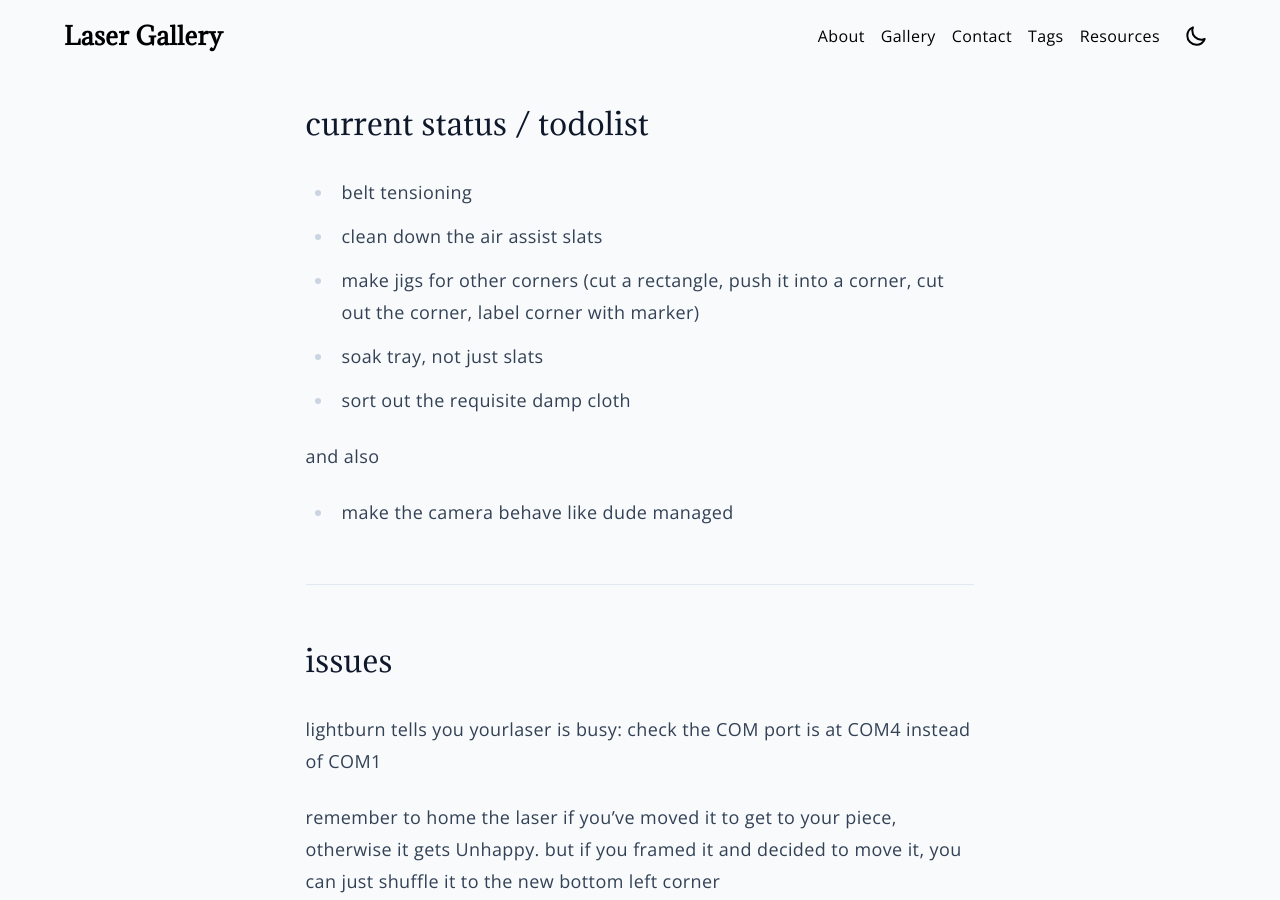
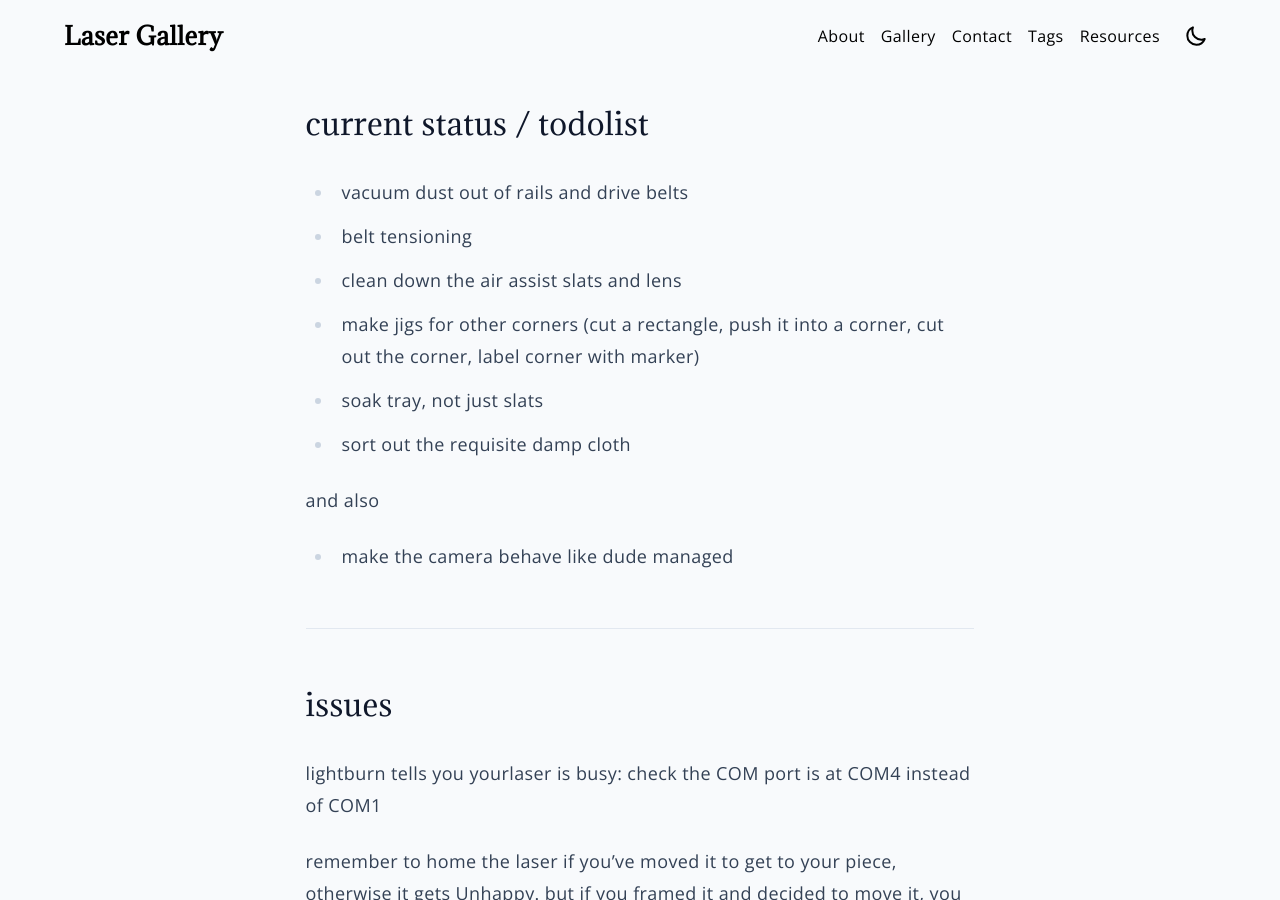
Before and after one commit to paper-engineer/laser-gallery, a Jekyll site: the page built from docs/_pages/troubleshooting.md, in a window 1280 px wide and 900 px high. Built offline with Jekyll 4.4.1, drawn with Linux system fonts in a browser that asks for light colours.

Commit message:
Update troubleshooting.md

```diff
--- a/docs/_pages/troubleshooting.md
+++ b/docs/_pages/troubleshooting.md
@@ -5,8 +5,9 @@ layout: page
 
 ## current status / todolist
 
+- vacuum dust out of rails and drive belts
 - belt tensioning
-- clean down the air assist slats
+- clean down the air assist slats and lens
 - make jigs for other corners (cut a rectangle, push it into a corner, cut out the corner, label corner with marker)
 - soak tray, not just slats
 - sort out the requisite damp cloth
```
